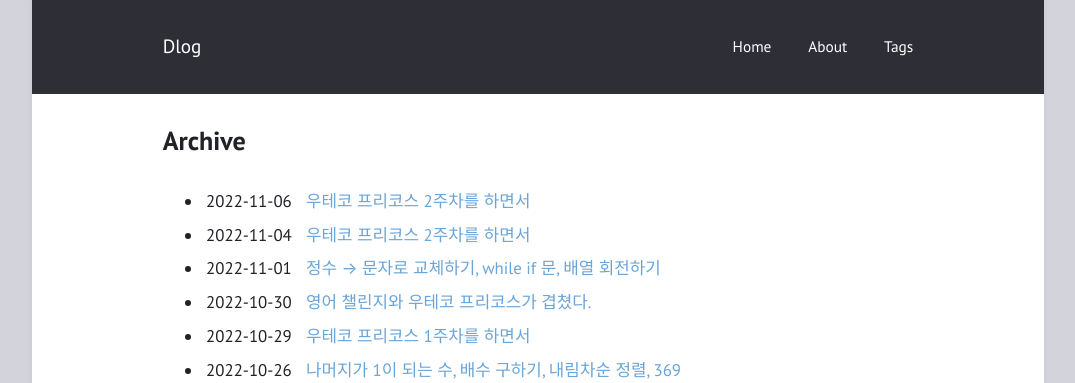
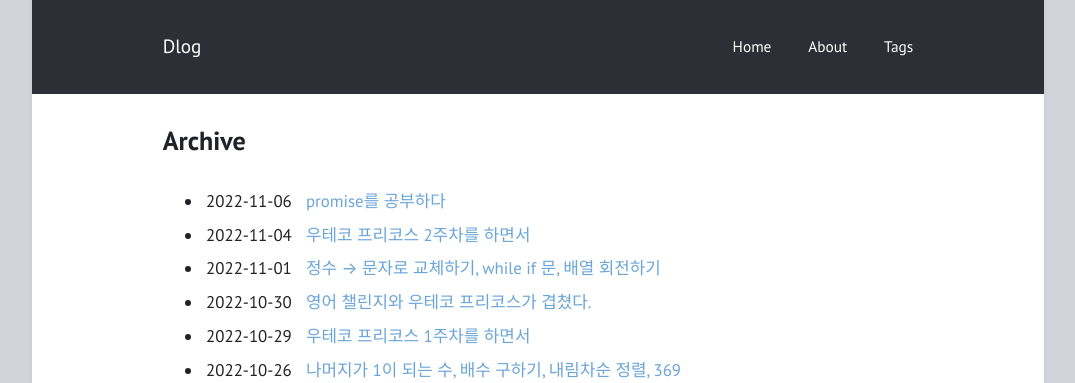
Before and after one commit to feb-dain/feb-dain.github.io, a Jekyll site: the page built from archive.html, in a window 1280 px wide. Shown: the top 383 px of the page, without its empty margins (102-1177 px from the left). Built offline with Jekyll 4.4.1, drawn with Linux system fonts in a browser that asks for light colours.

Commit message:
Change title

```diff
--- a/_posts/2022-11-06-studying-callback-and-promise-etc.md
+++ b/_posts/2022-11-06-studying-callback-and-promise-etc.md
@@ -1,5 +1,5 @@
 ---
-title: "우테코 프리코스 2주차를 하면서"
+title: "promise를 공부하다"
 layout: post
 tags: JavaScript
 ---
```
